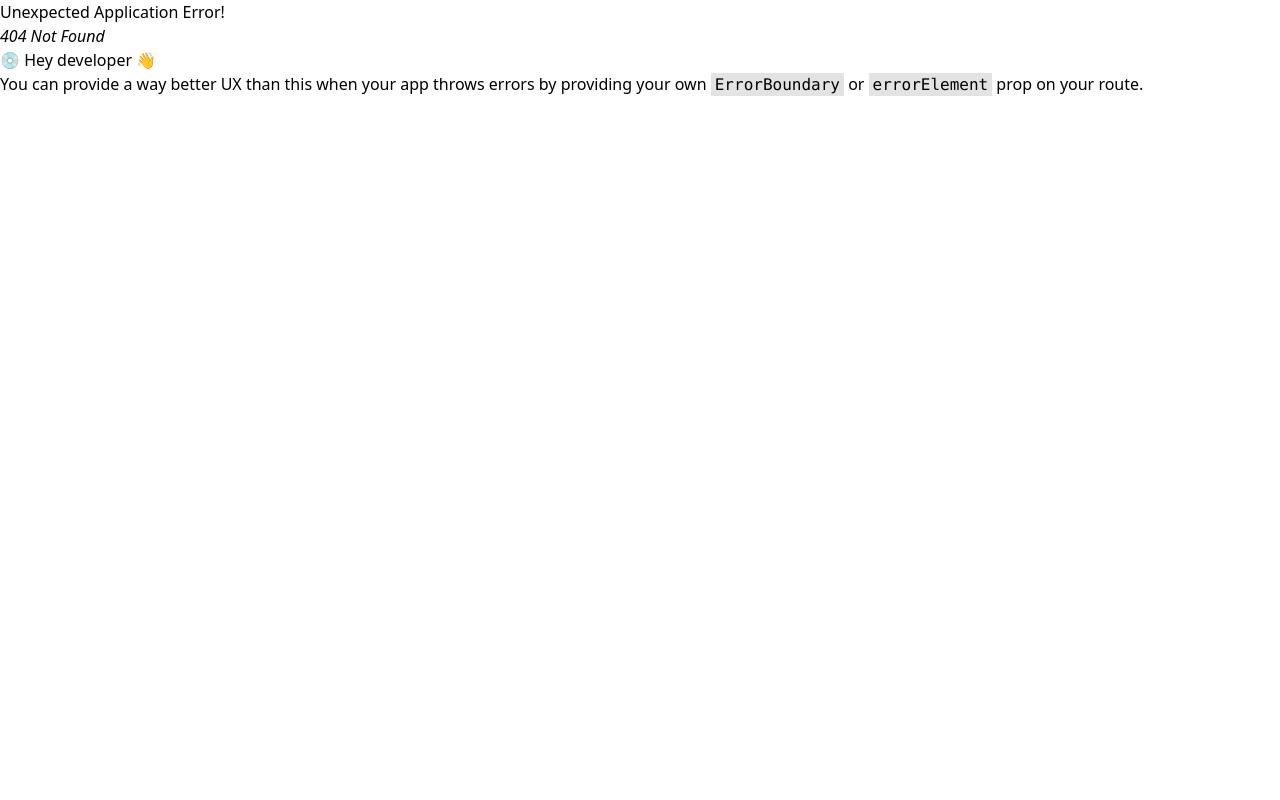
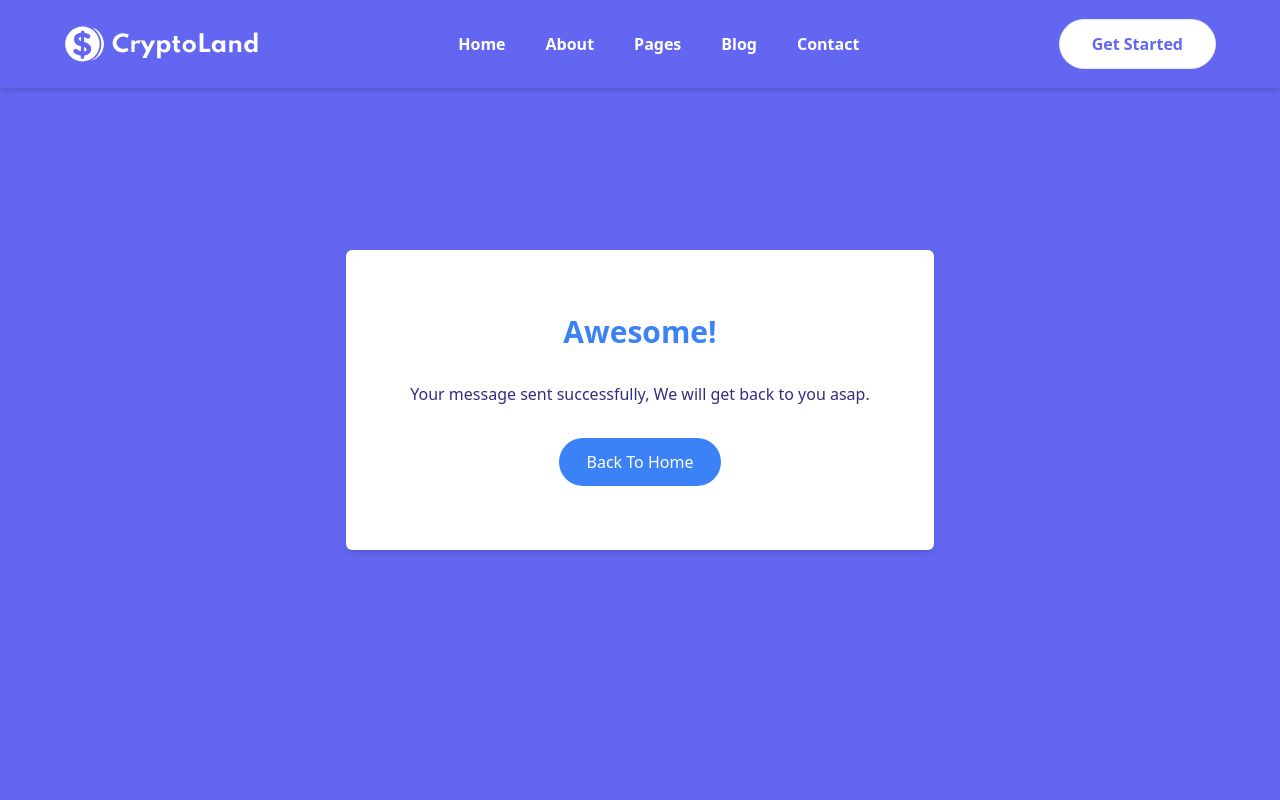
Before and after one commit to ShekRasel/Cryptoland, a React (Vite) app: page /mailSusscess in a window 1280 px wide. Before the commit this address had no page. Shown: the top 800 px of the page. Built offline with nearby package versions, Linux system fonts and the light colour scheme.

Commit message:
mail success and error page done

```diff
--- a/src/components/Navbar.jsx
+++ b/src/components/Navbar.jsx
@@ -70,8 +70,8 @@ function Navbar() {
                                                 <li className='hover:text-indigo-700'><Link to={'signin'}>Sign In</Link></li>
                                                 <li className='hover:text-indigo-700'><Link to={'signup'}>Sign UP</Link></li>
                                                 <li className='hover:text-indigo-700'><Link to={'passwordReset'}>Reset Password</Link></li>
-                                                <li className='hover:text-indigo-700'><Link>Mail Sussess</Link></li>
-                                                <li className='hover:text-indigo-700'><Link>404 Error</Link></li>
+                                                <li className='hover:text-indigo-700'><Link to={'mailSusscess'}>Mail Sussess</Link></li>
+                                                <li className='hover:text-indigo-700'><Link to={'errorPage'}>404 Error</Link></li>
                                             </ul>
                                         </div>
                                     </div>:
@@ -83,7 +83,7 @@ function Navbar() {
 
                         <li onMouseEnter={showHideBlogDiv} onMouseLeave={showHideBlogDiv}>
                         <div className=' py-8'>
-                                <NavLink>Blog</NavLink>
+                                <h1 className='cursor-pointer'>Blog</h1>
                                 {blogDiv ?
                                     <div className='absolute mt-3 pt-4'>
                                         <div className={` overflow-hidden rounded-md bg-white transition-all ease-out duration-500 shadow-lg ${blogDiv ? 'max-h-96':'max-h-0'}`}>
--- /dev/null
+++ b/src/pages/Error.jsx
@@ -0,0 +1,27 @@
+import React from 'react'
+import { Link } from 'react-router-dom'
+
+function Error() {
+  return (
+    <div className='h-screen bg-indigo-500 flex justify-center items-center'>
+        <div className='bg-white rounded-md shadow-md  p-16 '>
+            <div className='flex flex-col items-center'>
+                <h1 className='text-8xl font-bold text-blue-500'>
+                    404
+                </h1>
+                <p className='mt-8 text-indigo-900 text-center  text-2xl font-semibold'>The page you were looking for
+                doesn't exist anymore.</p>
+
+                <p className='mt-8 text-gray-500 text-center'>It might have been moved or deleted.</p>
+
+                <Link to={'/'}>
+                    <button className='text-white bg-blue-500 p-3 px-7 rounded-full hover:bg-indigo-900 transition-all mt-8'>Back To Home</button>
+                </Link>
+            </div>
+
+        </div>
+    </div>
+  )
+}
+
+export default Error
--- /dev/null
+++ b/src/pages/MailSuccess.jsx
@@ -0,0 +1,25 @@
+import React from 'react'
+import { Link } from 'react-router-dom'
+
+function MailSuccess() {
+  return (
+    <div className='h-screen bg-indigo-500 flex justify-center items-center'>
+        <div className='bg-white rounded-md shadow-md  p-16 '>
+            <div className='flex flex-col items-center'>
+                <h1 className='text-3xl font-bold text-blue-500'>
+                    Awesome!
+                </h1>
+                <p className='mt-8 text-indigo-900 text-center'>Your message sent successfully, We will
+                get back to you asap.</p>
+
+                <Link to={'/'}>
+                    <button className='text-white bg-blue-500 p-3 px-7 rounded-full hover:bg-indigo-900 transition-all mt-8'>Back To Home</button>
+                </Link>
+            </div>
+
+        </div>
+    </div>
+  )
+}
+
+export default MailSuccess
```
Also changed, not shown: src/main.jsx (+9 -0 lines).
